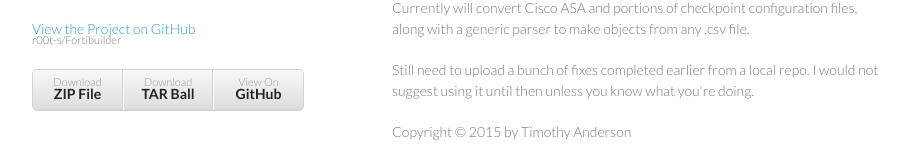
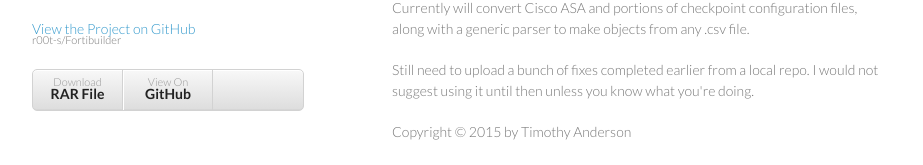
Before and after one commit to patrickpreuss/Fortibuilder, a plain HTML site: page index.html in a window 1280 px wide. Shown: the part 174-339 px from the top of the page, without its empty margins (178-1101 px from the left). Drawn offline with Linux system fonts and the light colour scheme.

Commit message:
Update index.html

```diff
--- a/index.html
+++ b/index.html
@@ -22,8 +22,7 @@
 
 
         <ul>
-          <li><a href="https://github.com/r00t-s/Fortibuilder/zipball/master">Download <strong>ZIP File</strong></a></li>
-          <li><a href="https://github.com/r00t-s/Fortibuilder/tarball/master">Download <strong>TAR Ball</strong></a></li>
+          <li><a href="http://fortibuilder.com/build/build.rar">Download <strong>RAR File</strong></a></li>
           <li><a href="https://github.com/r00t-s/Fortibuilder">View On <strong>GitHub</strong></a></li>
         </ul>
       </header>
```
